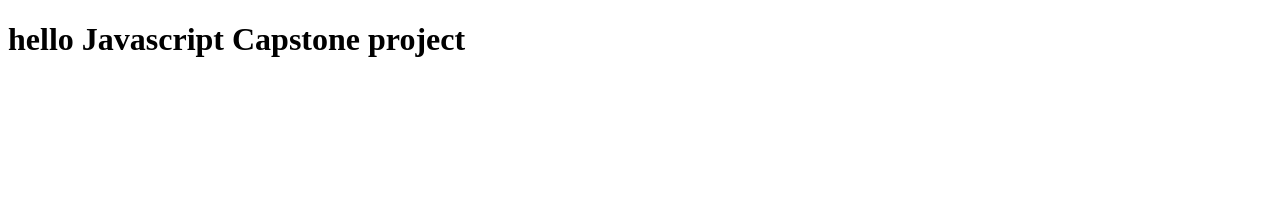
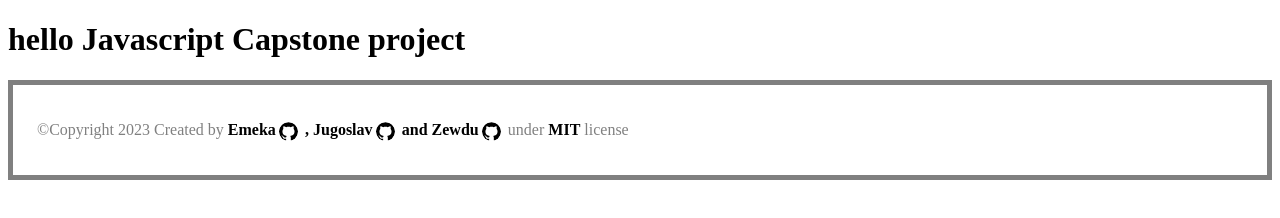
Before and after one commit to EmekaEmmanuel/capstone2, a website built with webpack: page src/index.html in a window 1280 px wide. Built offline with nearby package versions, Linux system fonts and the light colour scheme.

Commit message:
Add footer-group task #16

```diff
--- a/src/index.html
+++ b/src/index.html
@@ -7,5 +7,21 @@
   </head>
   <body>
     <h1>hello Javascript Capstone project</h1>
+    <section class="container_fluid">
+      <footer>
+        <p class="p1">
+          &copy;Copyright 2023 Created by
+            <a href="https://github.com/EmekaEmmanuel" target="_blank"><strong>Emeka<span><img src="" alt="" id="github"></span></strong></a>
+
+            <a href="https://github.com/jugosack" target="_blank"><strong>, Jugoslav<span><img src="" alt="" id="github1"></span></strong></a>
+
+            <a href="https://github.com/zewdu444" target="_blank"><strong>and Zewdu<span><img src="" alt="" id="github2"></span></strong></a>
+
+            under
+            <a href="https://github.com/EmekaEmmanuel/capstone2/blob/main/LICENSE" target="_blank"><strong>MIT<span></span></strong></a>
+            license
+        </p>
+      </footer>
+    </section>
   </body>
 </html>
--- a/src/index.js
+++ b/src/index.js
@@ -1 +1,25 @@
 import './style.css';
+
+
+import Github from './images/github.svg';
+
+const loadGithubIcon = () => {
+  const github = document.getElementById('github');
+  github.src = Github;
+  github.alt = 'github';
+  github.setAttribute('class', 'github-icon');
+  const github1 = document.getElementById('github1');
+  github1.src = Github;
+  github1.alt = 'github';
+  github1.setAttribute('class', 'github-icon');
+  const github2 = document.getElementById('github2');
+  github2.src = Github;
+  github2.alt = 'github';
+  github2.setAttribute('class', 'github-icon');
+};
+
+
+window.onload = () => {
+
+  loadGithubIcon();
+};
--- a/src/style.css
+++ b/src/style.css
@@ -1,3 +1,36 @@
 body {
   background-color: white;
 }
+.container_fluid {
+  display: flex;
+  justify-content:center;
+}
+
+footer {
+  width: 100%;
+  height: 100px;
+  border: 5px solid gray;
+  box-sizing: border-box;
+  color:gray;
+  text-align:start;
+  display: flex;
+  flex-direction: column;
+  justify-content: center;
+}
+
+footer a {
+  text-decoration: none;
+  color: black;
+}
+
+footer p{
+  margin-left:24px;
+}
+
+footer img {
+  width: 1.2rem;
+  color: white;
+  margin: -12px 3px -6px;
+  background-color: white;
+  border-radius: 50%;
+}
```
Also changed, not shown: src/images/github.svg (added), 2 other files.
